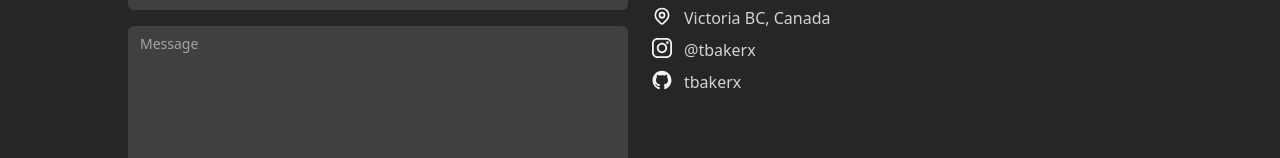
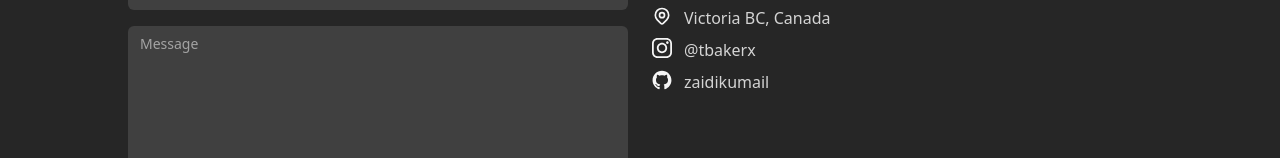
Before and after one commit to zaidikumail/kumailzaidi, a Next.js app: page / in a window 1280 px wide. Shown: the part 4158-4316 px from the top of the page. Built offline with nearby package versions, Linux system fonts and the light colour scheme.

Commit message:
Update data.tsx

```diff
--- a/src/data/data.tsx
+++ b/src/data/data.tsx
@@ -352,8 +352,8 @@ export const contact: ContactSection = {
     },
     {
       type: ContactType.Github,
-      text: 'tbakerx',
-      href: 'https://github.com/tbakerx',
+      text: 'zaidikumail',
+      href: 'https://github.com/zaidikumail',
     },
   ],
 };
```
